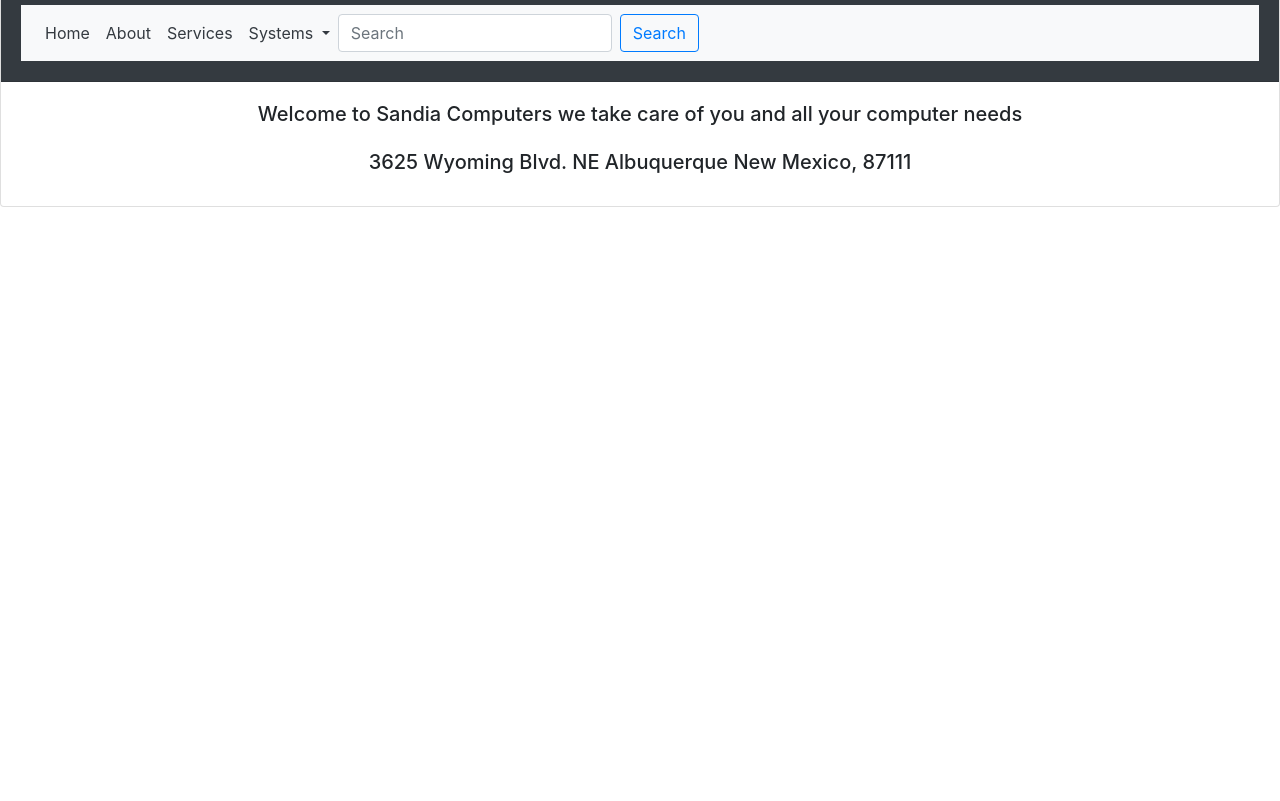
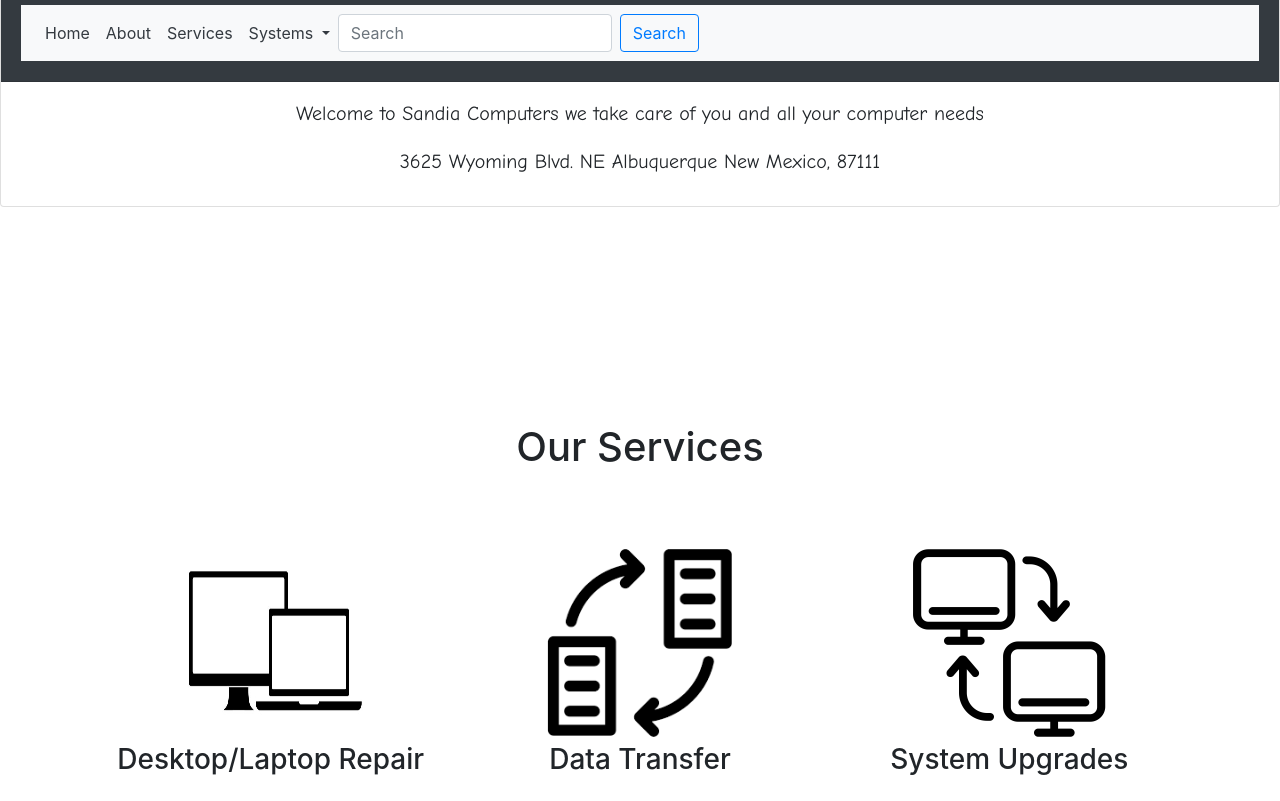
Before and after one commit to TypeOneRobot/SandiaComputers, a plain HTML site: page Frontend/index.html in a window 1280 px wide. Shown: the part 125-926 px from the top of the page. Before the commit the page ends 800 px from the top, so only its background shows below. Drawn offline with nearby package versions, Linux system fonts and the light colour scheme.

Commit message:
Home Page Update 6/14/22

```diff
--- a/Frontend/index.html
+++ b/Frontend/index.html
@@ -10,7 +10,7 @@
     <title>Sandia Computers</title>
 </head>
 <body>
-
+<div>
 <div class="card">
     <div class="card-header bg-dark">
         <img src="logo.webp" alt="sandia logo">
@@ -49,17 +49,37 @@
         </nav>
     </div>
     <div class="card-body">
-        <h5 class="card-title text-center">Welcome to Sandia Computers we take care of you and all your computer needs <br> <br>
+        <h5 class="card-title text-center" style="font-family: 'Comic Sans MS'">Welcome to Sandia Computers we take care of you and all your computer needs <br> <br>
+
             3625 Wyoming Blvd. NE
             Albuquerque New Mexico, 87111
         </h5>
     </div>
 </div>
-<div>
+
+<div class="container text-center"><br> <br> <br> <br> <br> <br> <br> <br> <br>
+    <h1>Our Services</h1> <br> <br>
+    <div class="row p-3">
+        <div class="col ">
+            <img style="height: 200px; width: 200px" src="computer-icon-downloads-600x354.jpg" alt="desk/ap">
+      <h3>Desktop/Laptop Repair</h3>
+        </div>
+
+
+        <div class="col ">
+            <img style="height: 200px; width: 200px" src="images.png" alt="data trans">
+        <h3>Data Transfer</h3>
+        </div>
+
+
+        <div class="col ">
+            <img style="width: 200px; height: 200px" src="1025969-200.png" alt="upgrade">
+        <h3>System Upgrades</h3>
+        </div>
+    </div>
 
 </div>
 
-<div>
 
 
 </div>
```
Also changed, not shown: Frontend/1025969-200.png (added), Frontend/computer-icon-downloads-600x354.jpg (added), Frontend/images.png (added).
